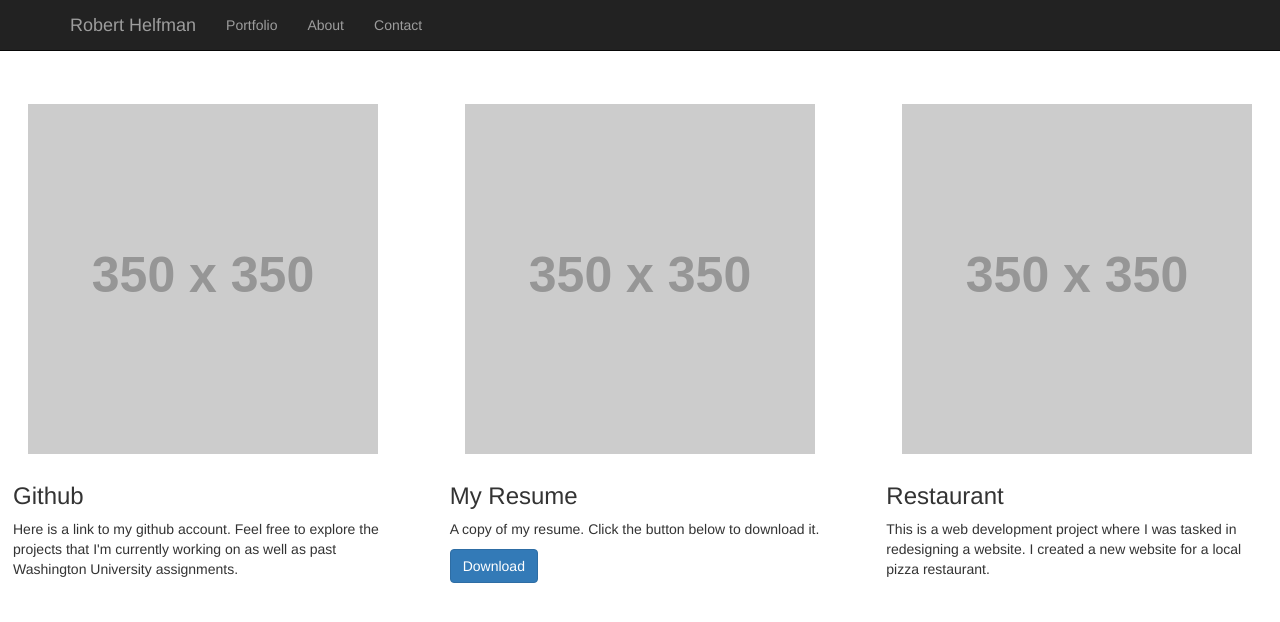
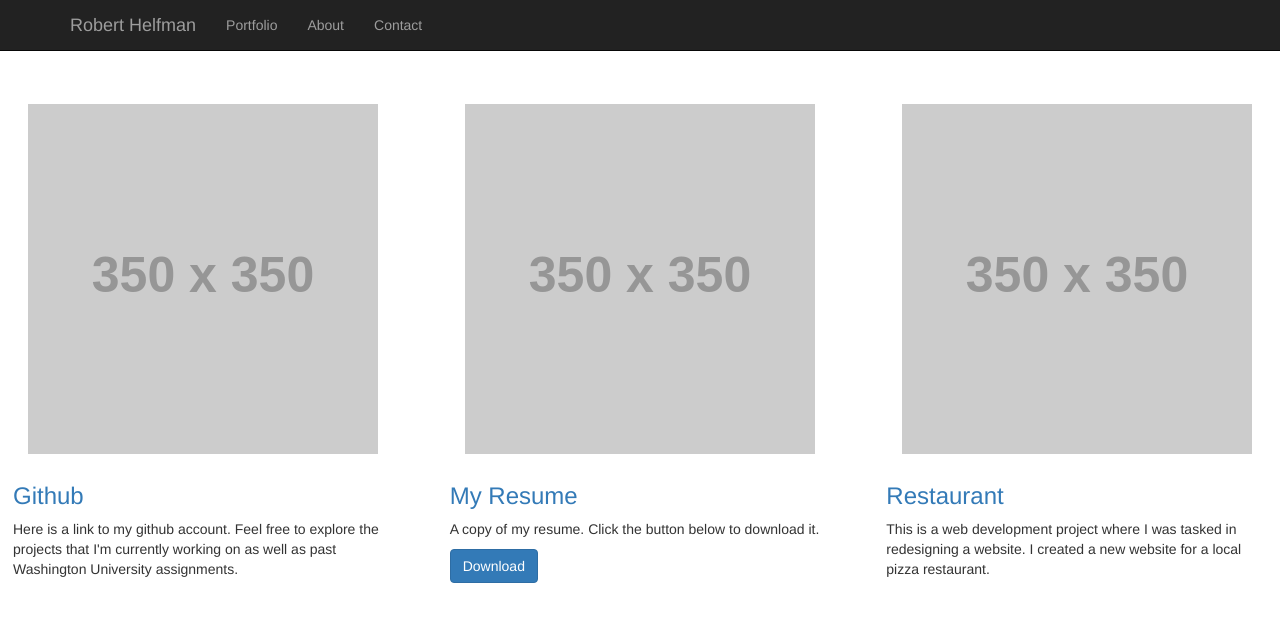
Before and after one commit to helfmanr/PersonalWebsite, a plain HTML site: page portfolio.html in a window 1280 px wide. Drawn offline with nearby package versions, Linux system fonts and the light colour scheme; placeholder pictures from the web are drawn by us.

Commit message:
links change

```diff
--- a/portfolio.html
+++ b/portfolio.html
@@ -43,7 +43,9 @@
                <img src=" http://placehold.it/350x350" alt="...">
                </a>
                <div class="caption">
+                 <a href="http://github.com/rhelfyrules">
                   <h3>Github</h3>
+                  </a>
                   <p>Here is a link to my github account. Feel free to explore the projects that I'm currently working on as well as past Washington University assignments.</p>
                   <p>
                </div>
@@ -55,7 +57,9 @@
                <img src=" http://placehold.it/350x350" alt="...">
                </a>
                <div class="caption">
+                <a href="http://rhelfyrules.github.io/Resume">
                   <h3>My Resume</h3>
+                  </a>
                   <p>A copy of my resume. Click the button below to download it. </p>
                   <p><a href="Robert_Helfman_Resume.pdf" class="btn btn-primary" role="button" download>Download</a>
                </div>
@@ -67,7 +71,9 @@
                <img src=" http://placehold.it/350x350" alt="...">
                </a>
                <div class="caption">
+               <a href="http://rhelfyrules.github.io/Restaurant">
                   <h3>Restaurant</h3>
+                  </a>
                   <p>This is a web development project where I was tasked in redesigning a website. I created a new website for a local pizza restaurant.</p>
                   <p>
                </div>
```
